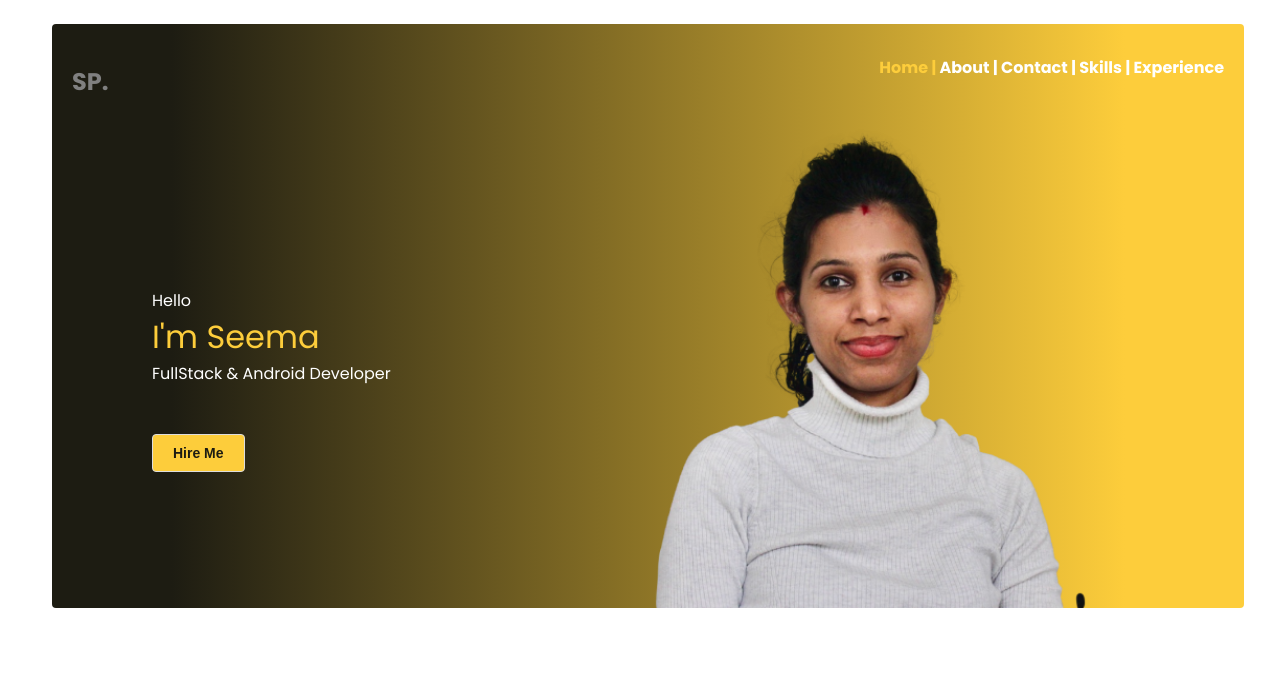
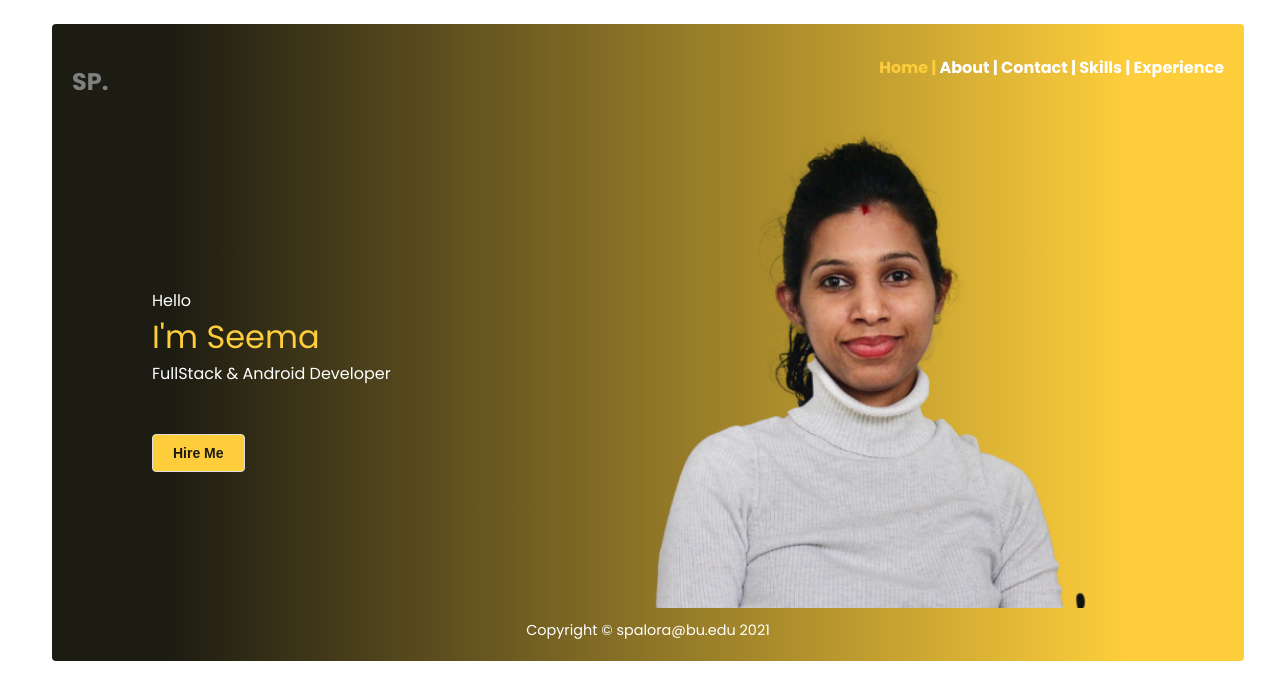
Before and after one commit to spalora/spa-term-project, a Vue app: page / in a window 1280 px wide. Shown: the top 700 px of the page. Built offline with nearby package versions, Linux system fonts and the light colour scheme.

Commit message:
footer code

```diff
--- a/src/App.vue
+++ b/src/App.vue
@@ -14,15 +14,21 @@
     </nav>
   </header>
   <router-view />
+
+  <footer >
+    <span>{{footertext}}</span>
+  </footer>
 </template>
 
 <script>
 export default {
   name: "App",
+
   data() {
     return {
       /* Logo name data  */
       logoname: "SP.",
+      footertext:'Copyright © spalora@bu.edu 2021',
       /* navigation tab names and route url */
       navs: [
         {
@@ -133,10 +139,15 @@ p {
   padding: 0;
 }
 
+footer {
+  margin-top: 2rem;
+  font-size: 0.9rem;
+}
+
 /*BreakPoint prefix :md for medium device resolution*/
 @media (min-width: 768px) {
-p {
-  font-size: 1rem;
-}
+  p {
+    font-size: 1rem;
+  }
 }
 </style>
```
